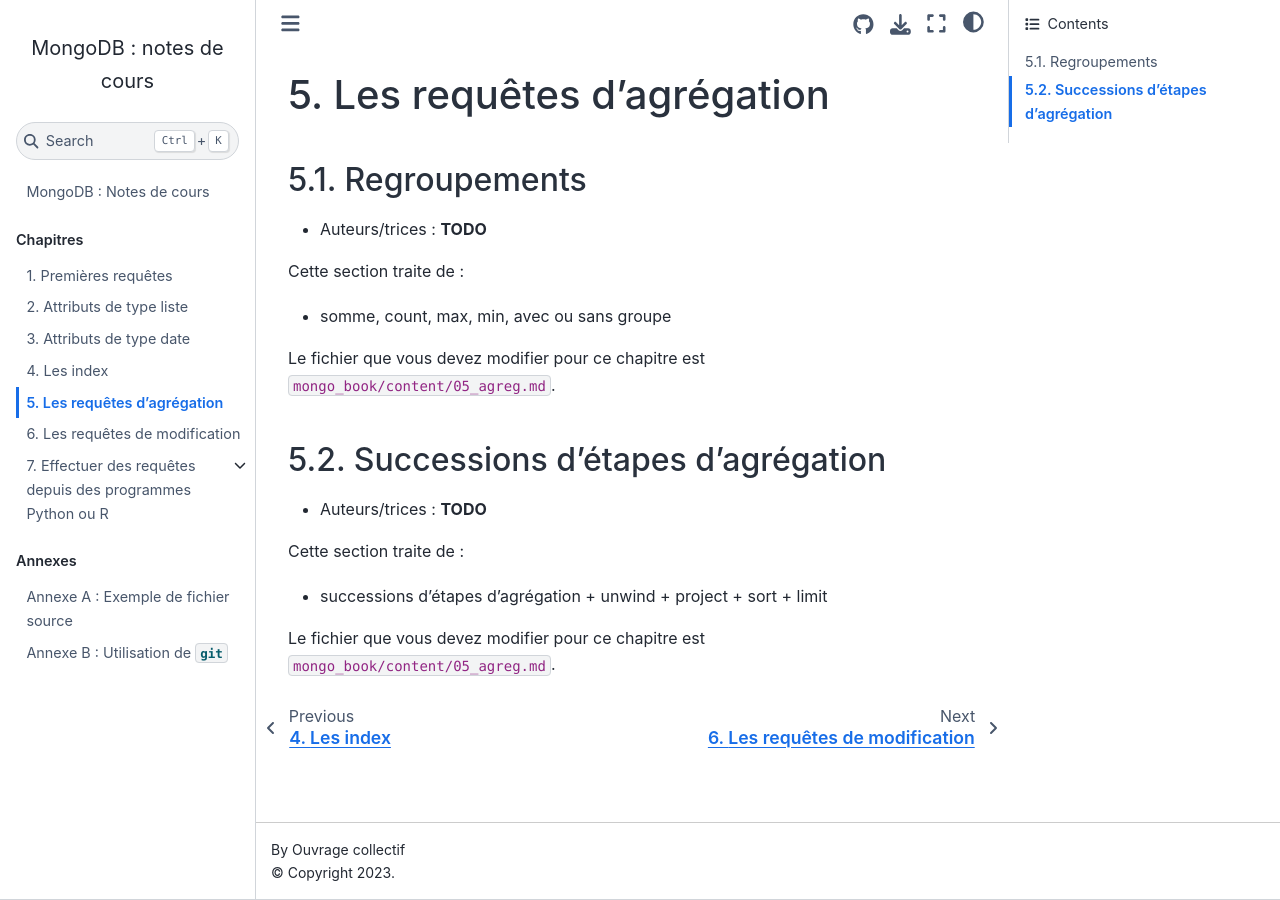
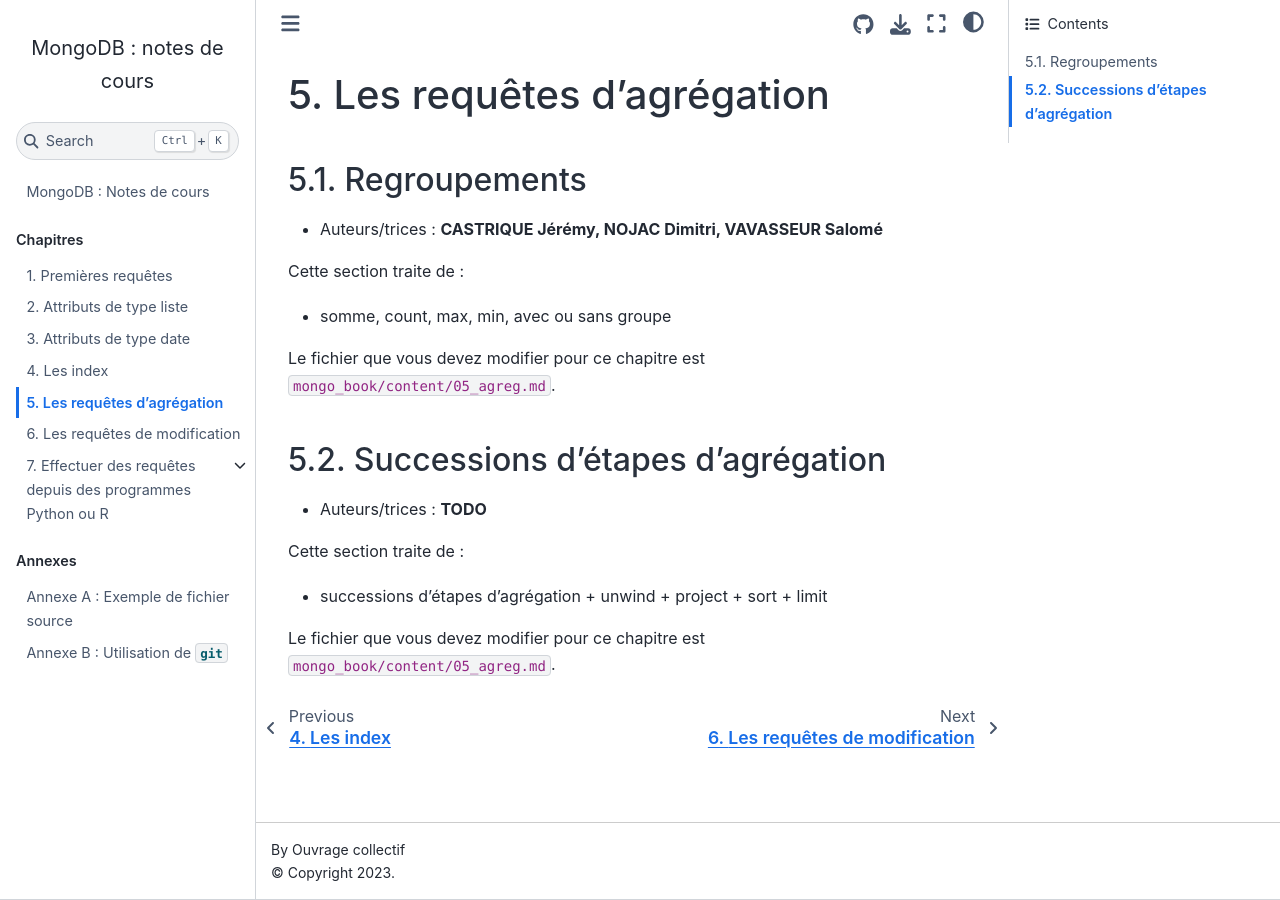
Before and after one commit to rtavenar/mongo_book, a Jupyter Book: the page built from content/05_agreg.md, in a window 1280 px wide. Built offline with Jupyter Book 1.0.4 settings and Sphinx 7.4.7 and the Sphinx Book theme 1.1.4, drawn with Linux system fonts in a browser that asks for light colours.

Commit message:
Update 05_agreg.md

```diff
--- a/content/05_agreg.md
+++ b/content/05_agreg.md
@@ -17,7 +17,7 @@
 
 ## Regroupements
 
-* Auteurs/trices : **TODO**
+* Auteurs/trices : **CASTRIQUE Jérémy, NOJAC Dimitri, VAVASSEUR Salomé**
 
 Cette section traite de :
   * somme, count, max, min, avec ou sans groupe
```
